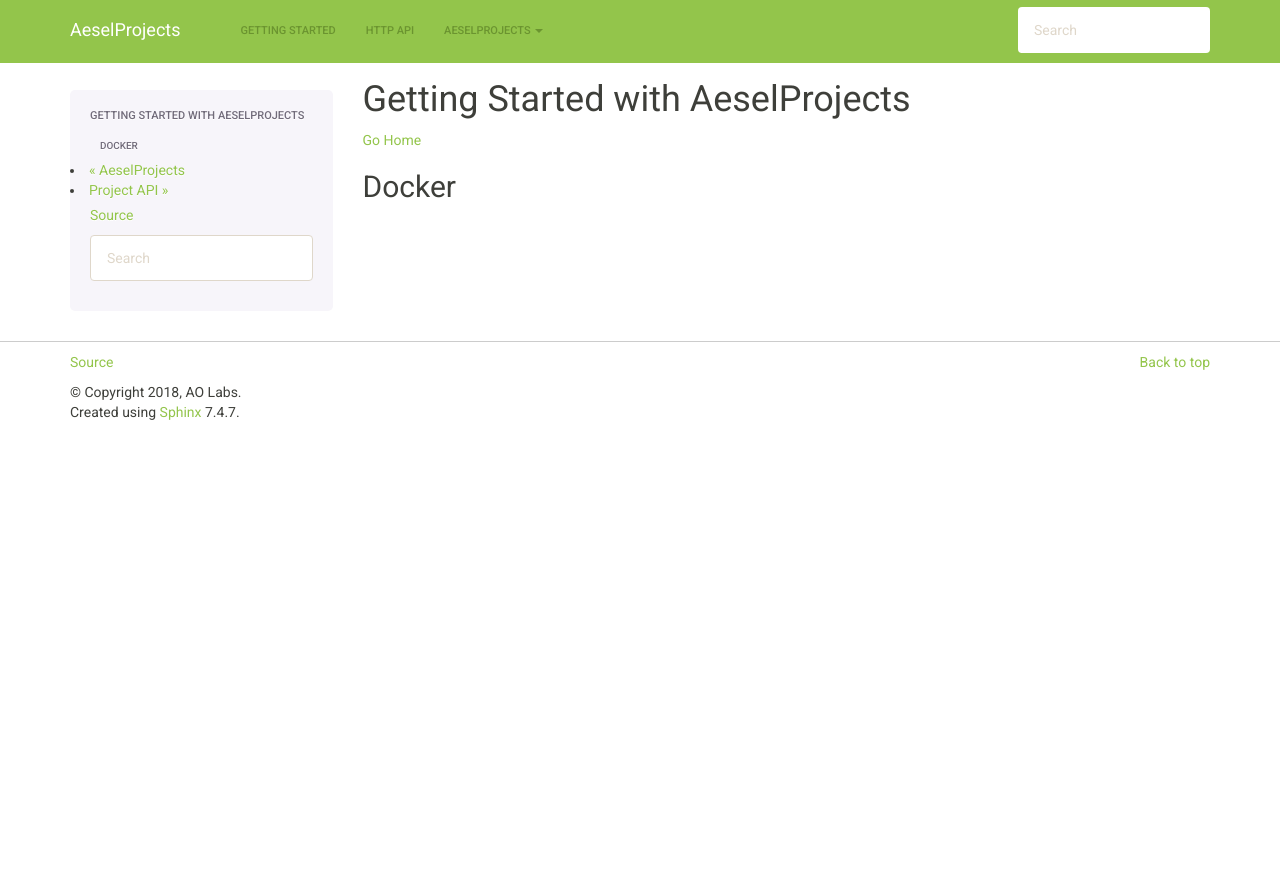
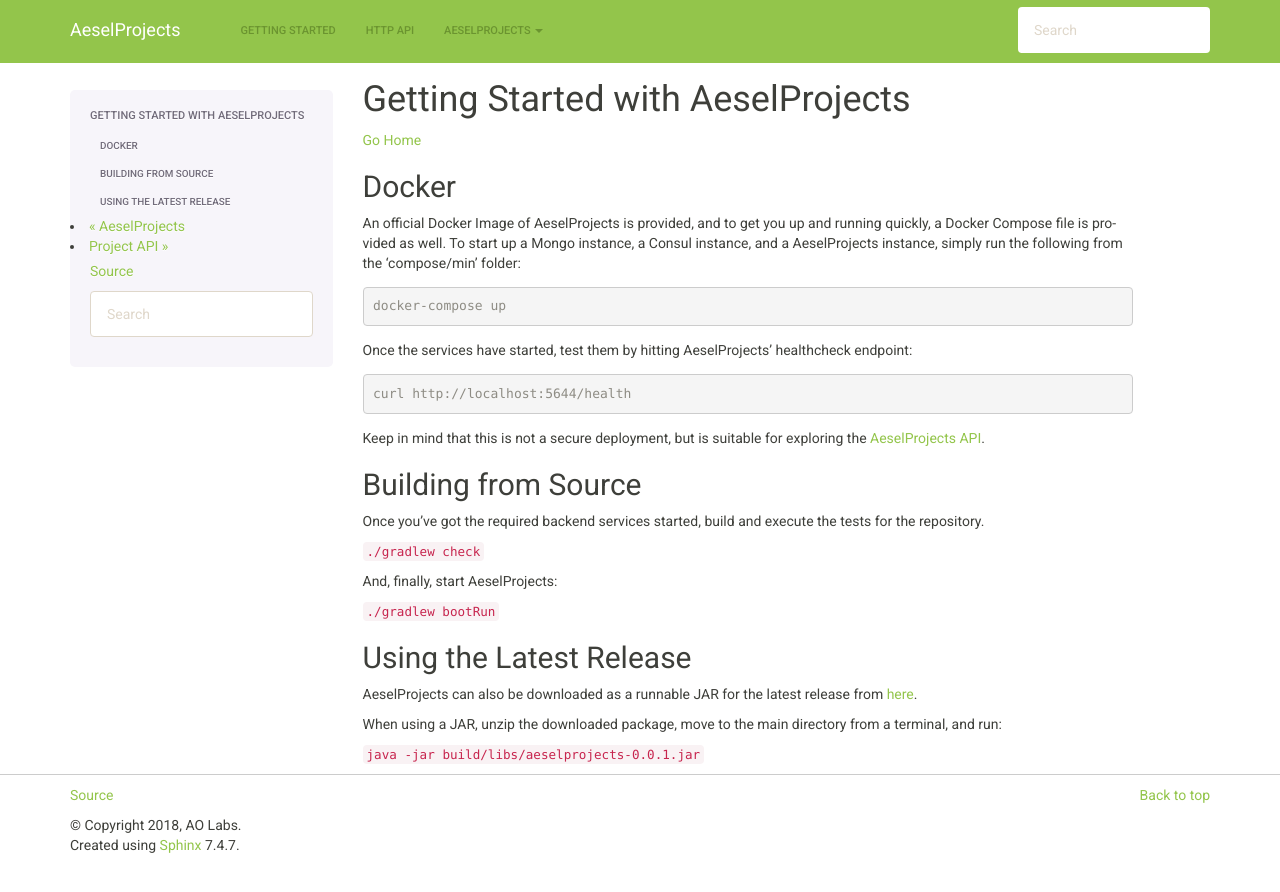
Before and after one commit to AO-StreetArt/AeselProjects, a Sphinx documentation site: the page built from docs/pages/quickstart.rst, in a window 1280 px wide. Shown: the top 892 px of the page. Built offline with Sphinx 7.4.7, drawn with Linux system fonts in a browser that asks for light colours.

Commit message:
addition of basic documentation

```diff
--- /dev/null
+++ b/docs/_examples/project/project_delete.rst
@@ -0,0 +1,4 @@
+..  http:example:: curl wget httpie python-requests
+
+    DELETE /v1/project/{key} HTTP/1.1
+    Host: localhost:5635
--- /dev/null
+++ b/docs/_examples/project/project_get.rst
@@ -0,0 +1,4 @@
+..  http:example:: curl wget httpie python-requests
+
+    GET /v1/project/{key} HTTP/1.1
+    Host: localhost:5635
--- /dev/null
+++ b/docs/_examples/project/project_query.rst
@@ -0,0 +1,5 @@
+..  http:example:: curl wget httpie python-requests
+    :response: project_query_response.rst
+
+    GET /v1/project?name=test&num_records=10&page=0 HTTP/1.1
+    Host: localhost:5635
--- a/docs/pages/quickstart.rst
+++ b/docs/pages/quickstart.rst
@@ -7,3 +7,42 @@
 
 Docker
 ------
+
+An official Docker Image of AeselProjects is provided, and to get you up and running
+quickly, a Docker Compose file is provided as well.  To start up a Mongo
+instance, a Consul instance, and a AeselProjects instance, simply run the following
+from the 'compose/min' folder:
+
+.. code-block:: bash
+
+   docker-compose up
+
+Once the services have started, test them by hitting AeselProjects' healthcheck endpoint:
+
+.. code-block:: bash
+
+   curl http://localhost:5644/health
+
+Keep in mind that this is not a secure deployment,
+but is suitable for exploring the :ref:`AeselProjects API <api>`.
+
+Building from Source
+--------------------
+
+Once you've got the required backend services started, build and execute the tests
+for the repository.
+
+``./gradlew check``
+
+And, finally, start AeselProjects:
+
+``./gradlew bootRun``
+
+Using the Latest Release
+------------------------
+
+AeselProjects can also be downloaded as a runnable JAR for the latest release from `here <https://github.com/AO-StreetArt/AeselProjects/releases>`__.
+
+When using a JAR, unzip the downloaded package, move to the main directory from a terminal, and run:
+
+``java -jar build/libs/aeselprojects-0.0.1.jar``
```
Also changed, not shown: docs/_examples/project/project_create.rst (added, +22 -0 lines), docs/_examples/project/project_create_response.rst (added, +25 -0 lines), docs/_examples/project/project_query_response.rst (added, +27 -0 lines), docs/_examples/project/project_update.rst (added, +28 -0 lines), docs/_examples/project/project_update_response.rst (added, +25 -0 lines), docs/pages/api.rst (+61 -0 lines), 2 other files.
